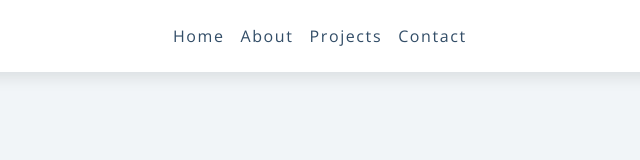
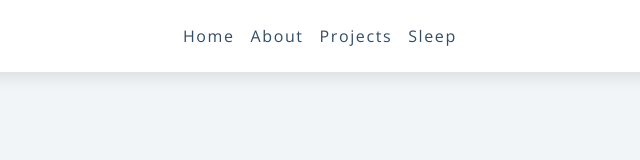
Before and after one commit to upama19/assignment3, a plain HTML site: page index.html in a window 1280 px wide. Shown: the full height of the page, 338-978 px from the left. Drawn offline with nearby package versions, Linux system fonts and the light colour scheme.

Commit message:
main branch

```diff
--- a/index.html
+++ b/index.html
@@ -3,7 +3,7 @@
   <head>
     <meta charset="UTF-8" />
     <meta name="viewport" content="width=device-width, initial-scale=1.0" />
-    <title>Navbar</title>
+    <title>Upama</title>
     <!-- font-awesome -->
     <link
       rel="stylesheet"
@@ -35,7 +35,7 @@
             <a href="projects.html">projects</a>
           </li>
           <li>
-            <a href="contact.html">contact</a>
+            <a href="contact.html">sleep</a>
           </li>
         </ul>
         <!-- social media -->
```
